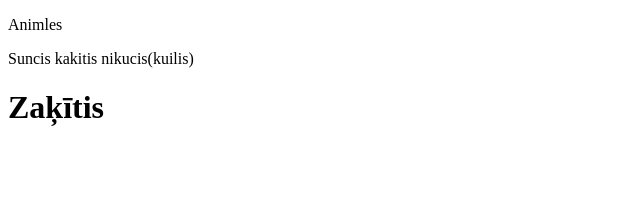
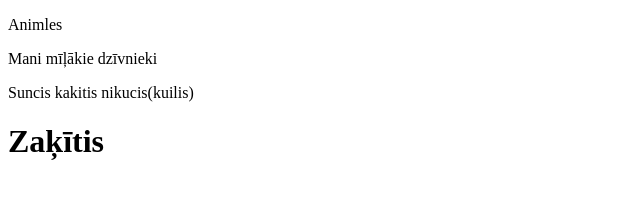
Before and after one commit to OlinsBolinsOfficial/Animals, a plain HTML site: page index.html in a window 1280 px wide. Shown: the whole page, without its empty margins (0-640 px from the left). Drawn offline with Linux system fonts and the light colour scheme.

Commit message:
Add favorite animals paragraph in index.html

```diff
--- a/index.html
+++ b/index.html
@@ -7,6 +7,7 @@
 </head>
 <body>
     <p>Animles</p>
+    <p>Mani mīļākie dzīvnieki</p>
     <p>Suncis
         kakitis
         nikucis(kuilis)
```
